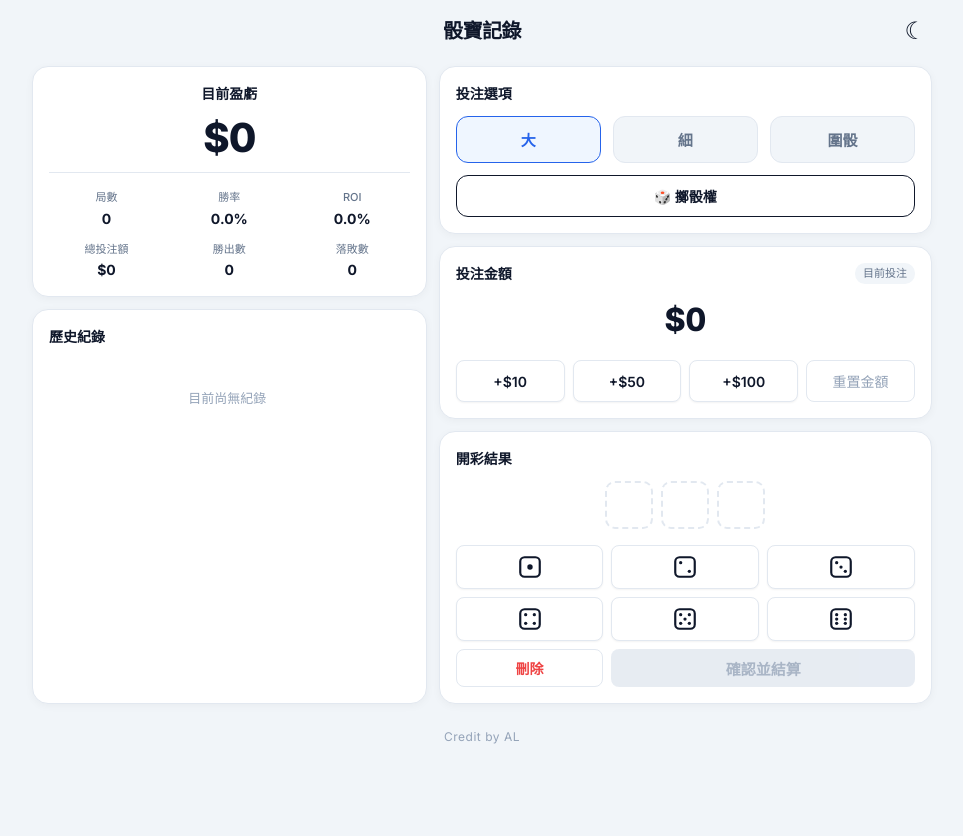
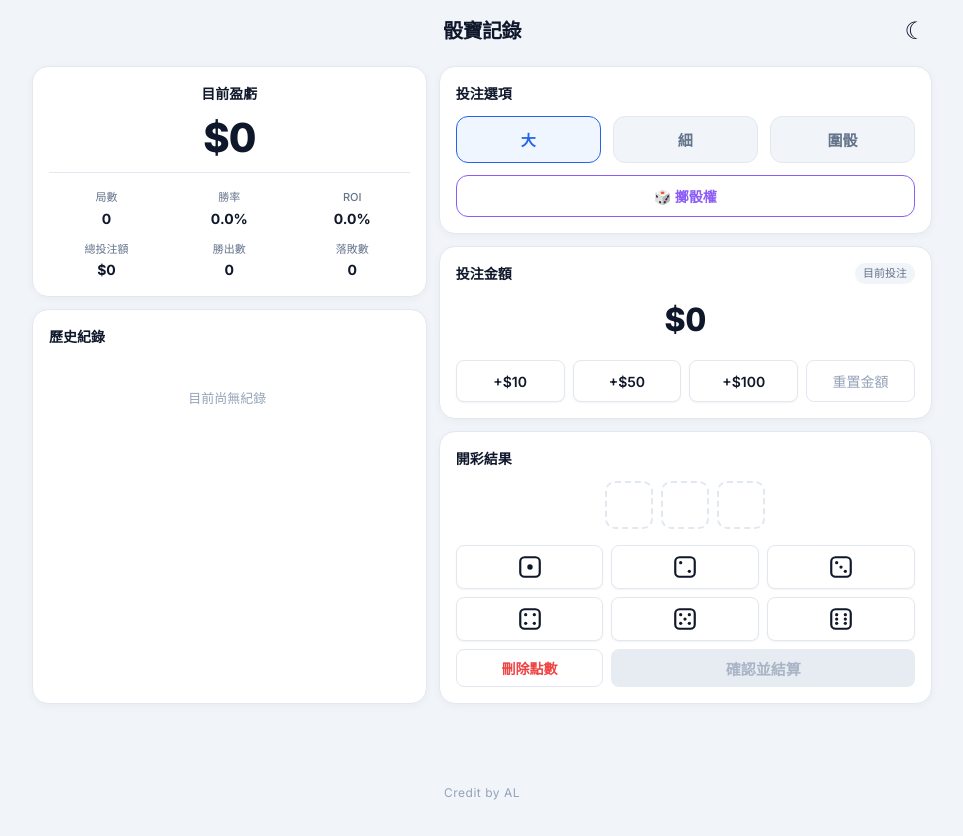
Before and after one commit to wf29xthz7x-ux/sicbo-calculator, a plain HTML site: page index.html in a window 1280 px wide. Both pictures are taken after a click on the button "🎲 擲骰權". Shown: the whole page, without its empty margins (158-1121 px from the left). Before the commit the page ends 800 px from the top, so only its background shows below. Drawn offline with Linux system fonts and the light colour scheme.

Commit message:
Add files via upload

```diff
--- a/app.js
+++ b/app.js
@@ -9,7 +9,6 @@ const state = {
   stats: { totalBets: 0, totalWagered: 0, wins: 0, losses: 0 }
 };
 
-// SVG 骰子字典庫，用於動態渲染上方輸入框
 const diceSVGs = {
   1: '<svg class="dice-svg" viewBox="0 0 24 24" fill="none" stroke="currentColor" stroke-width="2" stroke-linecap="round" stroke-linejoin="round"><rect x="3" y="3" width="18" height="18" rx="4"></rect><circle cx="12" cy="12" r="2.5" fill="currentColor" stroke="none"></circle></svg>',
   2: '<svg class="dice-svg" viewBox="0 0 24 24" fill="none" stroke="currentColor" stroke-width="2" stroke-linecap="round" stroke-linejoin="round"><rect x="3" y="3" width="18" height="18" rx="4"></rect><circle cx="8" cy="8" r="1.5" fill="currentColor" stroke="none"></circle><circle cx="16" cy="16" r="1.5" fill="currentColor" stroke="none"></circle></svg>',
@@ -82,7 +81,6 @@ function init() {
     DOM.currentAmount.innerText = fmt(state.betAmount);
   });
 
-  // 改用 closest 攔截按鈕點擊，防止點到 SVG 內部
   document.getElementById('diceKeypad').addEventListener('click', (e) => {
     const btn = e.target.closest('.key-btn');
     if (!btn) return;
@@ -110,6 +108,21 @@ function init() {
       removeRecord(deleteBtn);
     }
   });
+
+  // 底部 Credit 淡入偵測邏輯 (Intersection Observer)
+  const creditFooter = document.getElementById('creditFooter');
+  if (creditFooter) {
+    const observer = new IntersectionObserver((entries) => {
+      entries.forEach(entry => {
+        if (entry.isIntersecting) {
+          creditFooter.classList.add('show');
+        } else {
+          creditFooter.classList.remove('show');
+        }
+      });
+    }, { threshold: 0.1 });
+    observer.observe(creditFooter);
+  }
 }
 
 function handleDiceInput(num) {
@@ -130,7 +143,6 @@ function updateDiceUI() {
   for (let i = 0; i < 3; i++) {
     const slot = DOM.diceSlots[i];
     if (state.currentDice[i] !== undefined) {
-      // 替換為渲染 SVG
       slot.innerHTML = diceSVGs[state.currentDice[i]];
       slot.classList.add('filled');
     } else {
@@ -220,7 +232,8 @@ function renderHistoryItem(betType, amount, actualResult, diceStr, profitLoss, i
   if (emptyMsg) emptyMsg.remove();
 
   const time = new Date().toLocaleTimeString('zh-HK', { hour12: false, hour: '2-digit', minute:'2-digit' });
-  const rollBadgeHTML = hasRollRightStatus ? `<span class="roll-badge">🎲</span>` : '';
+  // 移除 Emoji，改為乾淨的文字標籤
+  const rollBadgeHTML = hasRollRightStatus ? `<span class="roll-badge">擲骰權</span>` : '';
 
   const item = document.createElement('div');
   item.className = 'history-item';
--- a/index.html
+++ b/index.html
@@ -7,7 +7,7 @@
 
   <script>
     const savedTheme = localStorage.getItem('theme');
-    if (savedTheme === 'dark' || (!savedTheme && window.matchMedia('(prefers-color-scheme: dark)').matches)) {
+    if (savedTheme === 'dark') {
       document.documentElement.setAttribute('data-theme', 'dark');
     }
   </script>
@@ -120,7 +120,7 @@
           <button class="key-btn" data-num="6">
             <svg class="dice-svg" viewBox="0 0 24 24" fill="none" stroke="currentColor" stroke-width="2" stroke-linecap="round" stroke-linejoin="round"><rect x="3" y="3" width="18" height="18" rx="4"></rect><circle cx="8" cy="8" r="1.5" fill="currentColor" stroke="none"></circle><circle cx="16" cy="8" r="1.5" fill="currentColor" stroke="none"></circle><circle cx="8" cy="12" r="1.5" fill="currentColor" stroke="none"></circle><circle cx="16" cy="12" r="1.5" fill="currentColor" stroke="none"></circle><circle cx="8" cy="16" r="1.5" fill="currentColor" stroke="none"></circle><circle cx="16" cy="16" r="1.5" fill="currentColor" stroke="none"></circle></svg>
           </button>
-          <button class="key-btn btn-outline-red" id="btnDeleteDice">刪除</button>
+          <button class="key-btn btn-outline-red" id="btnDeleteDice">刪除點數</button>
           <button class="key-btn key-submit" id="btnSubmit" disabled>確認並結算</button>
         </div>
       </div>
@@ -128,7 +128,7 @@
     </section>
   </main>
 
-  <footer class="app-footer">
+  <footer class="app-footer" id="creditFooter">
     Credit by AL
   </footer>
 
--- a/style.css
+++ b/style.css
@@ -61,7 +61,10 @@ body {
   padding: 16px; margin: 0; line-height: 1.5;
   -webkit-font-smoothing: antialiased;
   -webkit-text-size-adjust: 100%; text-size-adjust: 100%;
-  transition: background-color 0.3s, color 0.3s;
+  transition: background-color 0.3s, color 0.3s; /* 平滑過渡 */
+  display: flex;
+  flex-direction: column;
+  min-height: 100vh;
 }
 
 button {
@@ -76,7 +79,7 @@ button:active { transform: scale(0.96); }
 .app-header {
   position: relative;
   display: flex; align-items: center; justify-content: center;
-  max-width: 900px; margin: 0 auto 20px auto;
+  max-width: 900px; width: 100%; margin: 0 auto 20px auto;
 }
 .app-header h2 { margin: 0; font-weight: 800; font-size: 20px; letter-spacing: -0.5px; }
 
@@ -94,7 +97,7 @@ button:active { transform: scale(0.96); }
    ========================================= */
 .app-container {
   display: flex; flex-wrap: nowrap; align-items: stretch; gap: var(--gap-unified);
-  max-width: 900px; margin: 0 auto;
+  max-width: 900px; margin: 0 auto; width: 100%; flex: 1 0 auto;
 }
 .left-panel { flex: 4; min-width: 0; display: flex; flex-direction: column; gap: var(--gap-unified); }
 .right-panel { flex: 5; min-width: 0; display: flex; flex-direction: column; gap: var(--gap-unified); }
@@ -157,7 +160,10 @@ button:active { transform: scale(0.96); }
 .hs-result { font-weight: 700; font-size: 13px; display: flex; align-items: center; gap: 4px;}
 .hs-chevron { font-size: 9px; color: var(--text-mut); transition: transform 0.3s; }
 .history-item.expanded .hs-chevron { transform: rotate(180deg); color: var(--color-blue); }
-.roll-badge { font-size: 11px; margin-left: 2px;}
+.roll-badge {
+  font-size: 10px; background-color: var(--color-purple-bg); color: var(--color-purple);
+  padding: 2px 6px; border-radius: 4px; border: 1px solid var(--border-line); margin-left: 2px;
+}
 
 .history-details {
   display: none; padding: 12px; background-color: var(--bg-hover);
@@ -190,7 +196,7 @@ button:active { transform: scale(0.96); }
   border: 1px solid var(--border-line); border-radius: var(--radius-btn); background: var(--bg-page);
   color: var(--text-sub);
 }
-.roll-btn.active { background: var(--color-purple-bg); border-color: var(--color-purple); color: var(--color-purple); }
+.roll-btn.active { background: var(--color-purple-bg); border-color: #8b5cf6; color: #8b5cf6; }
 
 /* === 右側：金額按鈕 === */
 .amount-header { display: flex; justify-content: space-between; align-items: center; }
@@ -208,10 +214,8 @@ button:active { transform: scale(0.96); }
 }
 .btn-outline { background: transparent; border-color: var(--border-line); color: var(--text-mut); box-shadow: none; font-weight: 500;}
 
-/* === 右側：開彩與 SVG 骰子鍵盤 === */
+/* === 右側：開彩與鍵盤 === */
 .dice-display-area { display: flex; justify-content: center; gap: 8px; margin-bottom: 16px; }
-
-/* 顯示槽內的 SVG 尺寸設定 */
 .dice-slot {
   width: 48px; height: 48px; border: 2px dashed var(--border-line); border-radius: 10px;
   display: flex; align-items: center; justify-content: center;
@@ -221,23 +225,17 @@ button:active { transform: scale(0.96); }
   border: 2px solid var(--color-blue-border); background: var(--color-blue-bg);
   color: var(--color-blue);
 }
-.dice-slot .dice-svg {
-  width: 32px; height: 32px;
-}
+.dice-slot .dice-svg { width: 32px; height: 32px; }
 
 .dice-keypad { display: grid; grid-template-columns: repeat(3, 1fr); gap: 8px; }
 
-/* 鍵盤按鈕置中 SVG */
 .key-btn {
   display: flex; align-items: center; justify-content: center;
   padding: 8px 0; font-size: 16px; font-weight: 600; background: var(--bg-card);
   border: 1px solid var(--border-line); border-radius: 8px;
   color: var(--text-main); box-shadow: var(--shadow-btn);
 }
-.key-btn .dice-svg {
-  width: 26px; height: 26px;
-  pointer-events: none; /* 防止點擊穿透到 SVG */
-}
+.key-btn .dice-svg { width: 26px; height: 26px; pointer-events: none; }
 
 .btn-outline-red { background: transparent; border-color: var(--border-line); color: var(--color-red); box-shadow: none; font-size: 14px;}
 .key-submit {
@@ -246,10 +244,15 @@ button:active { transform: scale(0.96); }
 }
 .key-submit:disabled { background: var(--border-line); color: var(--text-mut); box-shadow: none; opacity: 0.8; }
 
-/* === 署名區塊 === */
+/* === 署名區塊 (淡出效果設定) === */
 .app-footer {
   text-align: center; font-size: 12px; color: var(--text-mut);
-  margin-top: 24px; padding-bottom: 16px; letter-spacing: 0.5px;
+  margin-top: 80px; padding-bottom: 24px; letter-spacing: 0.5px;
+  opacity: 0; transform: translateY(10px);
+  transition: opacity 0.6s ease-out, transform 0.6s ease-out;
+}
+.app-footer.show {
+  opacity: 1; transform: translateY(0);
 }
 
 /* =========================================
```
